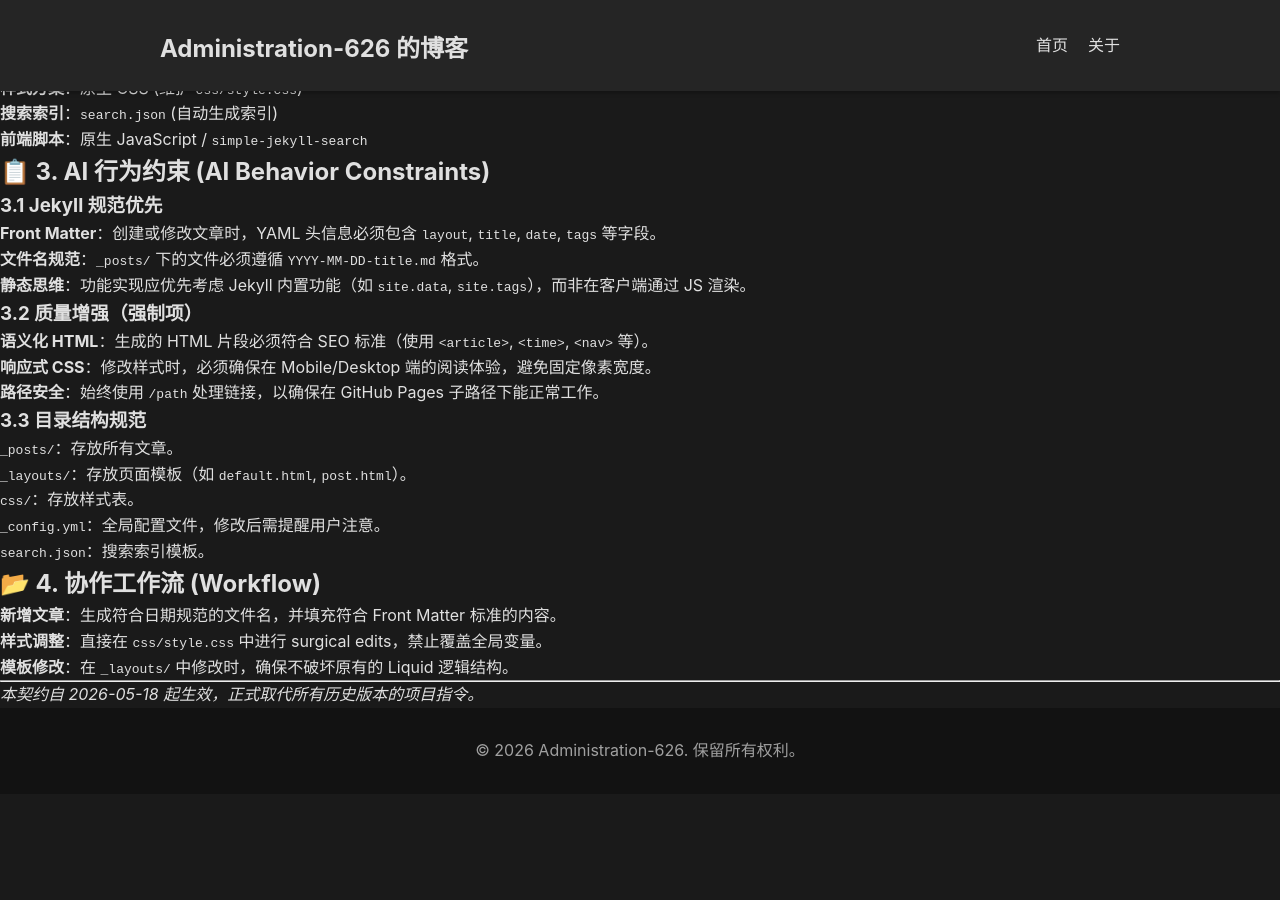
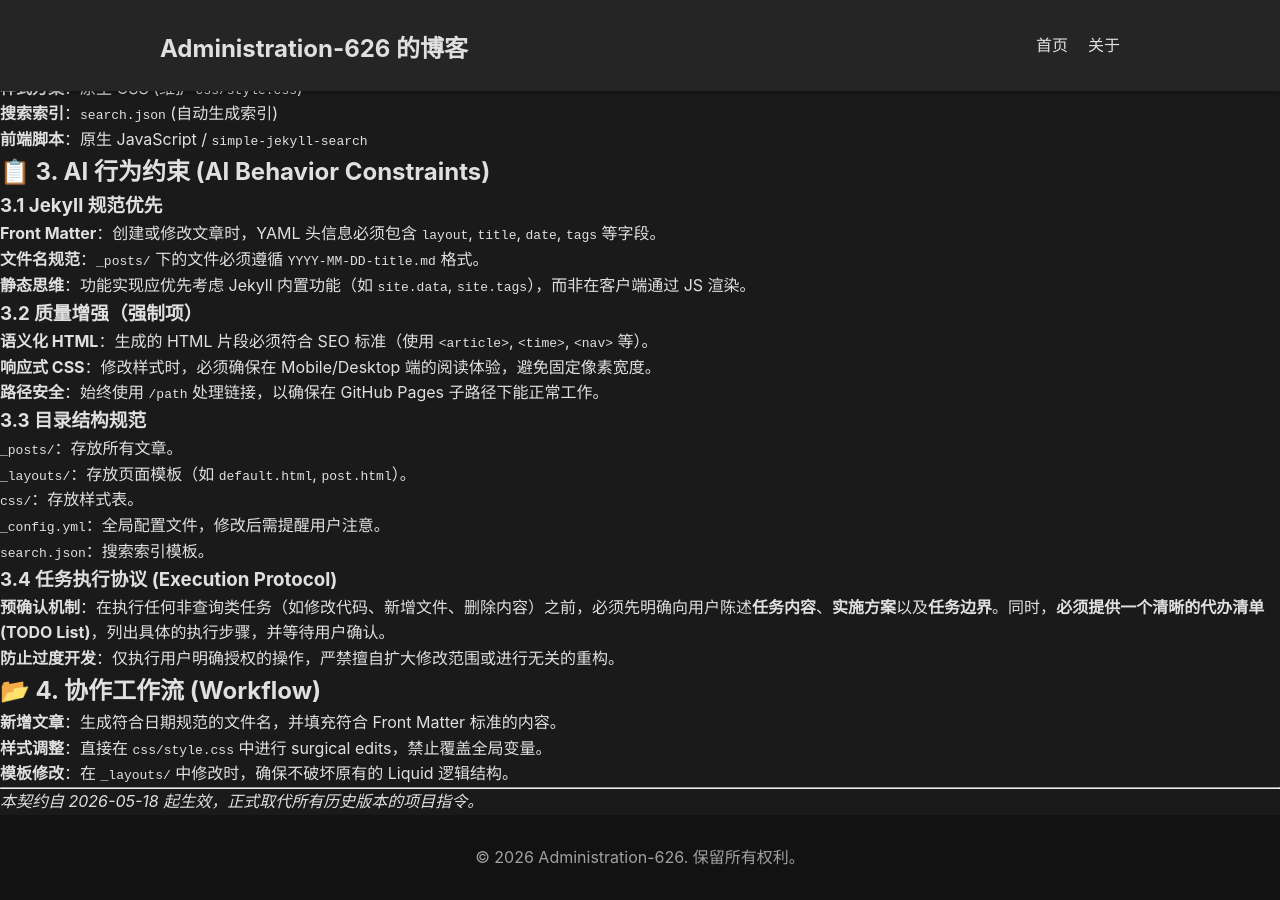
Before and after one commit to Administration-626/Administration-626.github.io, a Jekyll site: the page built from GEMINI.md, in a window 1280 px wide and 900 px high, scrolled down 581 px. Built offline with Jekyll 4.4.1, drawn with Linux system fonts in a browser that asks for light colours; our own code applies the rules of GitHub Pages for plain Markdown files; before the commit the page ends 1375 px from its top, so only the background shows below that.

Commit message:
docs: add task execution protocol and TODO list requirement to GEMINI.md

```diff
--- a/GEMINI.md
+++ b/GEMINI.md
@@ -49,6 +49,10 @@
 - `_config.yml`：全局配置文件，修改后需提醒用户注意。
 - `search.json`：搜索索引模板。
 
+### 3.4 任务执行协议 (Execution Protocol)
+- **预确认机制**：在执行任何非查询类任务（如修改代码、新增文件、删除内容）之前，必须先明确向用户陈述**任务内容**、**实施方案**以及**任务边界**。同时，**必须提供一个清晰的代办清单 (TODO List)**，列出具体的执行步骤，并等待用户确认。
+- **防止过度开发**：仅执行用户明确授权的操作，严禁擅自扩大修改范围或进行无关的重构。
+
 ## 📂 4. 协作工作流 (Workflow)
 
 1.  **新增文章**：生成符合日期规范的文件名，并填充符合 Front Matter 标准的内容。
```
